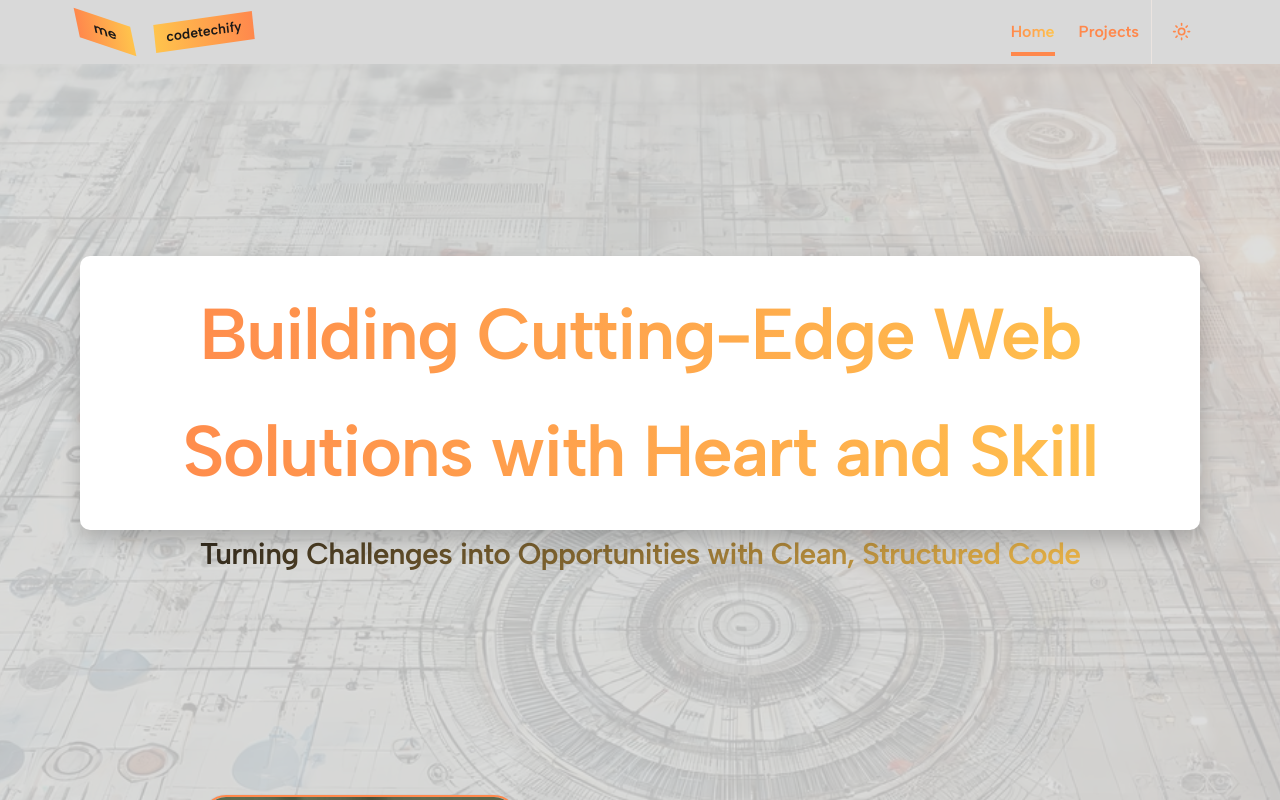
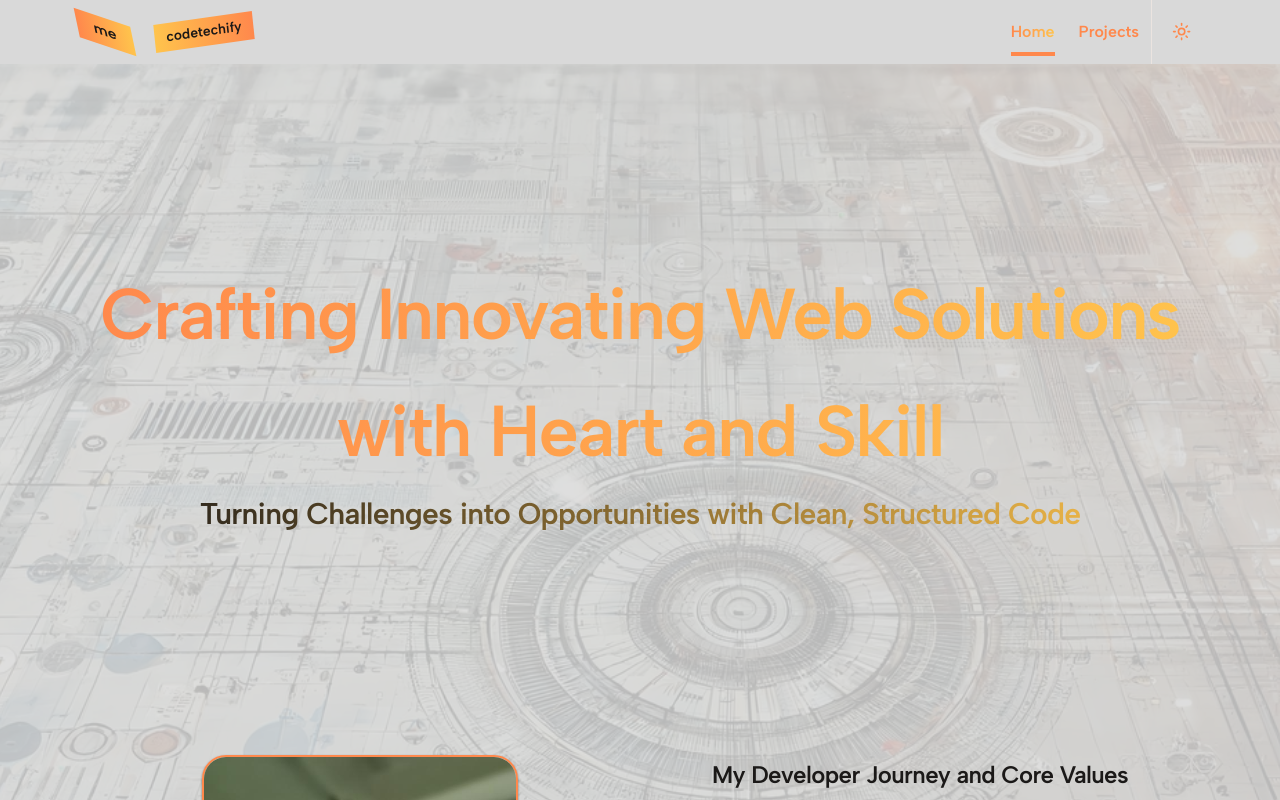
Before and after one commit to Consciously/con-me-codetechify, a Next.js app: page / in a window 1280 px wide. Shown: the top 800 px of the page. Built offline with nearby package versions, Linux system fonts and the light colour scheme.

Commit message:
Feat/hero flip effect (#5)
* designing the flip style

* go back to normal version of heading

```diff
--- a/src/app/(root)/hero/hero-heading-area.tsx
+++ b/src/app/(root)/hero/hero-heading-area.tsx
@@ -5,7 +5,9 @@ import HeroHeadingFlip from './hero-heading-flip';
 export default function HeroHeadingArea() {
 	return (
 		<Section.ContentContainer>
-			<HeroHeadingFlip />
+			<H1 className='text-transparent bg-clip-text bg-gradient-to-r from-primary to-secondary'>
+				Crafting Innovating Web Solutions with Heart and Skill
+			</H1>
 			<h3 className='text-transparent bg-clip-text bg-gradient-to-r from-foreground to-secondary text-xl/relaxed md:text-3xl/relaxed font-semibold tracking-tight text-center'>
 				Turning Challenges into Opportunities with Clean, Structured Code
 			</h3>
--- a/src/app/(root)/hero/hero-heading-flip.tsx
+++ b/src/app/(root)/hero/hero-heading-flip.tsx
@@ -1,7 +1,7 @@
 'use client';
 
-import { useEffect, useState } from 'react';
-import { motion } from 'framer-motion';
+import { useEffect, useState, useRef } from 'react';
+import { motion, AnimatePresence } from 'framer-motion';
 import H1 from '@/components/ui/h1';
 
 const phrases = [
@@ -13,14 +13,32 @@ const phrases = [
 	'Engineering High-Quality',
 ];
 
-const flipVariants = {
+const letterVariants = {
 	hidden: {
 		opacity: 0,
-		rotateY: 90,
+		rotateX: 90,
 	},
+	visible: (i: number) => ({
+		opacity: 1,
+		rotateX: 0,
+		transition: {
+			delay: i * 0.05,
+			duration: 0.5,
+		},
+	}),
+	exit: {
+		opacity: 0,
+		rotateX: -90,
+		transition: {
+			duration: 0.5,
+		},
+	},
+};
+
+const headingVariants = {
+	hidden: { opacity: 0 },
 	visible: {
 		opacity: 1,
-		rotateY: 0,
 		transition: {
 			duration: 0.8,
 		},
@@ -29,6 +47,8 @@ const flipVariants = {
 
 export default function HeroHeadingFlip() {
 	const [index, setIndex] = useState(0);
+	const [phraseWidth, setPhraseWidth] = useState(0);
+	const phraseRef = useRef<HTMLSpanElement>(null);
 
 	useEffect(() => {
 		const interval = setInterval(() => {
@@ -38,25 +58,67 @@ export default function HeroHeadingFlip() {
 		return () => clearInterval(interval);
 	}, []);
 
+	useEffect(() => {
+		if (phraseRef.current) {
+			const phraseWidths = phrases.map(phrase => {
+				const testSpan = document.createElement('span');
+				testSpan.style.visibility = 'hidden';
+				testSpan.style.position = 'absolute';
+				testSpan.style.whiteSpace = 'nowrap';
+				testSpan.style.fontSize = window.getComputedStyle(
+					phraseRef.current!,
+				).fontSize;
+				testSpan.style.fontFamily = window.getComputedStyle(
+					phraseRef.current!,
+				).fontFamily;
+				testSpan.innerHTML = phrase.split(' ').join('&nbsp;'); // Ensure spaces are counted
+				document.body.appendChild(testSpan);
+				const width = testSpan.offsetWidth;
+				document.body.removeChild(testSpan);
+				return width;
+			});
+			setPhraseWidth(Math.max(...phraseWidths));
+		}
+	}, [phraseRef]);
+
+	const phrase = phrases[index];
+	const staticText = ' Web Solutions with Heart and Skill';
+
 	return (
-		<div style={{ perspective: 1000 }}>
 		<motion.div
+			style={{ display: 'flex', justifyContent: 'center', textAlign: 'center' }}
 			initial='hidden'
 			animate='visible'
-				variants={flipVariants}
-				key={index}
+			variants={headingVariants}
+		>
+			<H1 className='text-transparent bg-clip-text bg-gradient-to-r from-primary to-secondary'>
+				<span
+					ref={phraseRef}
 					style={{
-					display: 'inline-block',
-					padding: '20px',
-					backgroundColor: '#fff',
-					borderRadius: '10px',
-					boxShadow: '0 10px 20px rgba(0,0,0,0.2)',
+						display: 'inline-flex',
+						justifyContent: 'center',
+						width: `${phraseWidth}px`,
 					}}
 				>
-				<H1 className='text-transparent bg-clip-text bg-gradient-to-r from-primary to-secondary'>
-					{phrases[index]} Web Solutions with Heart and Skill
+					<AnimatePresence>
+						{phrase.split('').map((letter, i) => (
+							<motion.span
+								key={`${phrase}-${i}`}
+								custom={i}
+								initial='hidden'
+								animate='visible'
+								exit='exit'
+								variants={letterVariants}
+								style={{ display: 'inline-block' }}
+							>
+								{letter === ' ' ? '\u00A0' : letter}{' '}
+								{/* Ensure spaces are rendered */}
+							</motion.span>
+						))}
+					</AnimatePresence>
+				</span>
+				{staticText}
 			</H1>
 		</motion.div>
-		</div>
 	);
 }
```
Lines whose indentation alone changed are shown as unchanged.
